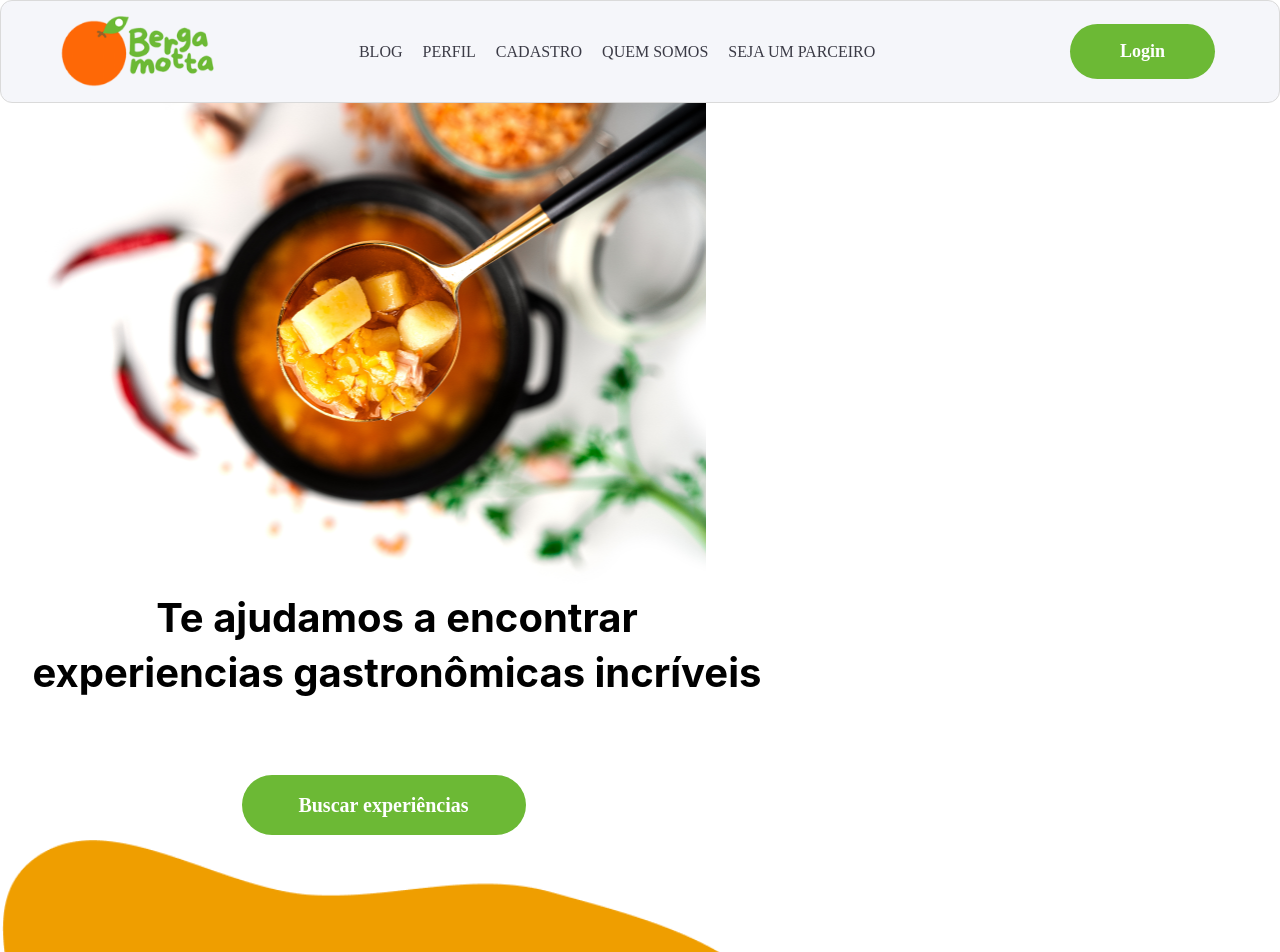
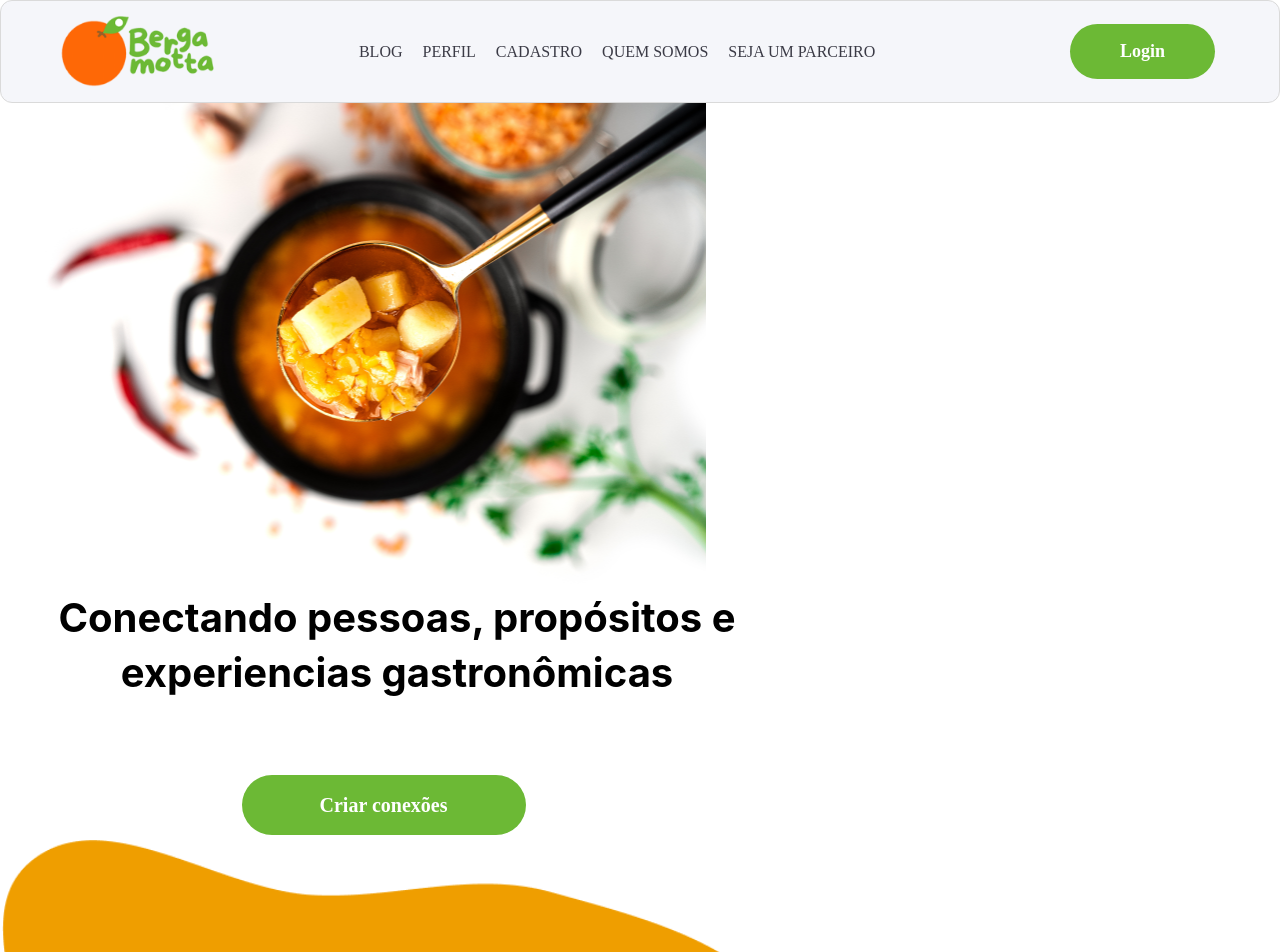
Before and after one commit to elenbrodt/bergamotta_frontend, a React (Create React App) app: page / in a window 1280 px wide. Shown: the top 952 px of the page. Built offline with nearby package versions, Linux system fonts and the light colour scheme.

Commit message:
update: home

```diff
--- a/src/pages/Home/index.tsx
+++ b/src/pages/Home/index.tsx
@@ -30,9 +30,9 @@ function Home() {
             <main>
                 <UpperBody>
                     <UpperBodyLeft>
-                        <Title>Te ajudamos a encontrar<br></br>
-                            experiencias gastronômicas incríveis</Title>
-                        <TitleButton href="/search">Buscar experiências</TitleButton>
+                        <Title>Conectando pessoas, propósitos e<br></br>
+                            experiencias gastronômicas</Title>
+                        <TitleButton href="/">Criar conexões</TitleButton>
                     </UpperBodyLeft>
                     <UpperBodyRight>
                         <Imgbody src={bodyimg0} alt="Experiências Incríveis" />
@@ -73,7 +73,9 @@ function Home() {
                     </LowerBodyRight>
                 </LowerBody>
                 <GreenBannerContainer>
-                    <GreenBanner texto="Cadastre-se agora mesmo e tenha acesso a milhares de restaurantes."
+                    <GreenBanner href="/" texto="+5 milhões de usuários no site +25 mil restaurantes parceiros
+                     +33 milhões buscas no ano +1,2 bilhões de reais em vendas para
+                     os restaurantes no ano +719 cidades em 23 estados"
                         title = "O que você está esperando?" btn_text="Quero fazer parte!"/>
                 </GreenBannerContainer>
                 <FormContainer>
--- a/src/pages/Home/styles.ts
+++ b/src/pages/Home/styles.ts
@@ -250,6 +250,7 @@ font-family: ${fonts.secondary};
 
 export const FormBtn = styled.button`
 text-decoration: none;
+cursor: pointer;
 display: flex;
 justify-content: center;
 text-align: center;
```
